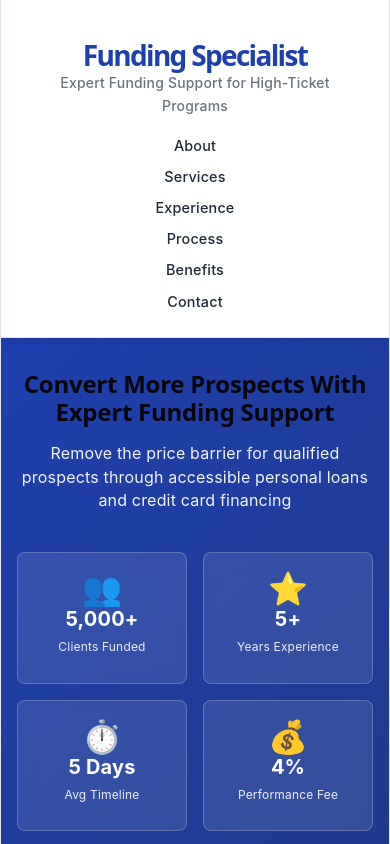
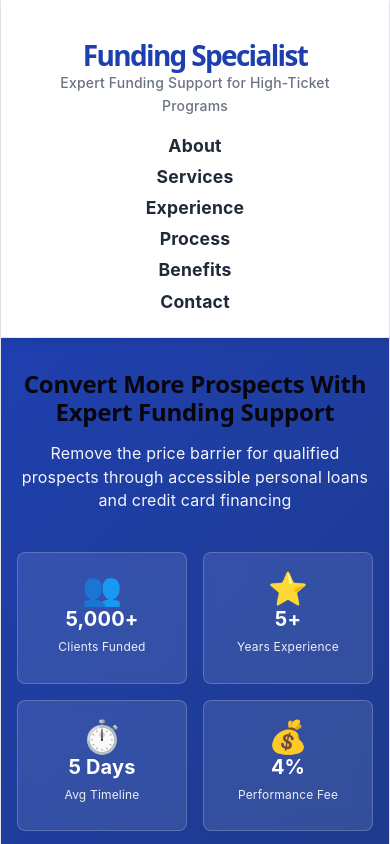
Before and after one commit to fundingadvisor/funding-specialist-website, a React (Vite) app: page / in a window 390 px wide. Shown: the top 844 px of the page. Built offline with nearby package versions, Linux system fonts and the light colour scheme.

Commit message:
Improve mobile navigation: enlarge tabs, bold text, add white text shadow

```diff
--- a/src/App.css
+++ b/src/App.css
@@ -77,8 +77,9 @@ body {
 .nav-links a {
   color: var(--text-dark);
   text-decoration: none;
-  font-weight: 500;
+  font-weight: 600;
   transition: color 0.3s ease;
+  text-shadow: 0 1px 2px rgba(255, 255, 255, 0.8);
 }
 
 .nav-links a:hover {
@@ -93,10 +94,16 @@ body {
   }
 
   .nav-links {
-    gap: 1rem;
-    font-size: 0.9rem;
+    gap: 1.5rem;
+    font-size: 1.1rem;
     flex-wrap: wrap;
     justify-content: center;
+  }
+
+  .nav-links a {
+    font-weight: 700;
+    font-size: 1.1rem;
+    text-shadow: 0 2px 3px rgba(255, 255, 255, 0.9);
   }
 }
 
```
